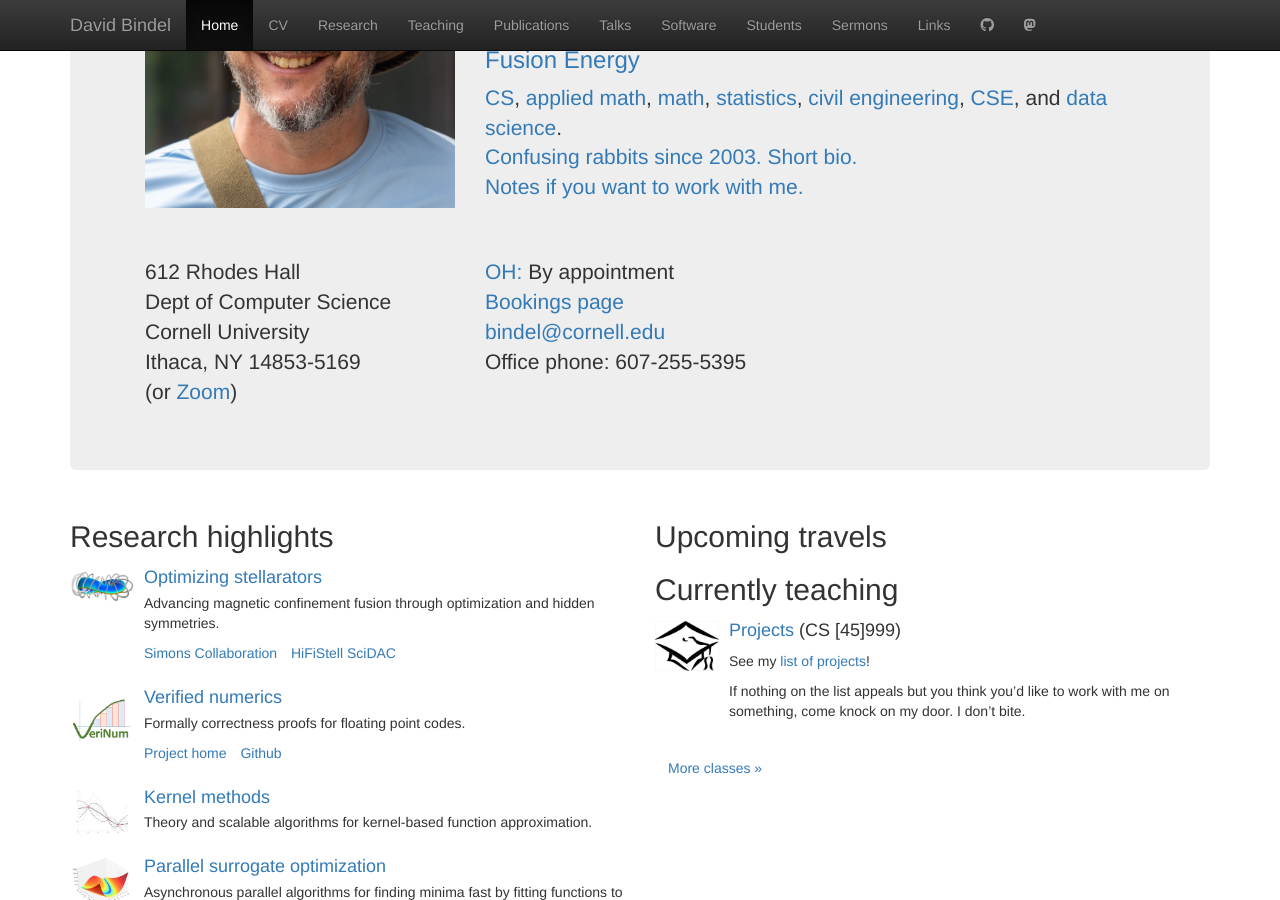
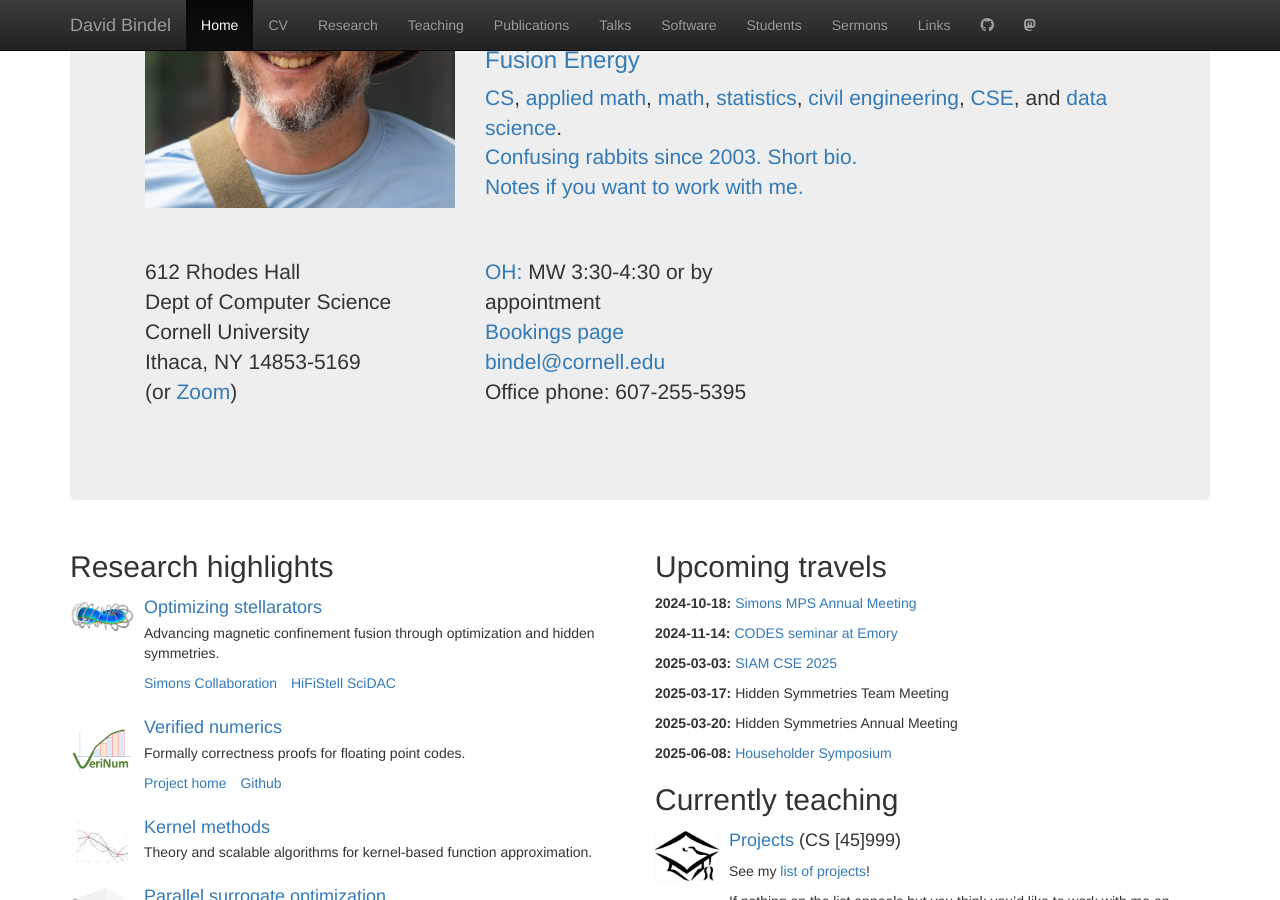
Before and after one commit to dbindel/cornell_web, a Jekyll site: the page built from index.html, in a window 1280 px wide and 900 px high, scrolled down 286 px. Built offline with Jekyll 4.4.1, drawn with Linux system fonts in a browser that asks for light colours; nearby versions of some CDN libraries.

Commit message:
Add upcoming travels, update hours.

```diff
--- a/_data/hours.yml
+++ b/_data/hours.yml
@@ -1,11 +1,11 @@
-zoom: https://cornell.zoom.us/j/8719478157?pwd=c3VZM2NuYmM4ZUZFWmdVSEZPVDFFdz09
+zoom: https://cornell.zoom.us/my/bindel?pwd=c3VZM2NuYmM4ZUZFWmdVSEZPVDFFdz09
 
 booking: https://outlook.office.com/bookwithme/user/33d37e9c60e44e8ebbb4bb387be0c4fe@cornell.edu?anonymous&ep=plink
 
 general:
-- By appointment
+- MW 3:30-4:30 or by appointment
 
 group:
 - By appointment
 
-group_meeting: Fri 11-12 in Gates G13
+group_meeting: Fri 10-11 in Gates G13
--- a/_data/travel.yml
+++ b/_data/travel.yml
@@ -236,3 +236,25 @@
   date: 2024-07-31
   text: "PPPL/Simons Hidden Symmetries Graduate Summer School"
   url: https://gss.pppl.gov/2024/
+-
+  date: 2024-10-18
+  text: Simons MPS Annual Meeting
+  url: https://www.simonsfoundation.org/event/mps-annual-meeting-2024/
+-
+  date: 2024-11-14
+  text: CODES seminar at Emory
+  url: https://www.math.emory.edu/site/codes/schedule/
+-
+  date: 2025-03-03
+  text: SIAM CSE 2025
+  url: https://www.siam.org/conferences-events/siam-conferences/cse25/
+-
+  date: 2025-03-17
+  text: Hidden Symmetries Team Meeting
+-
+  date: 2025-03-20
+  text: Hidden Symmetries Annual Meeting
+-
+  date: 2025-06-08
+  text: Householder Symposium
+  url: https://householder-symposium.github.io/
```
